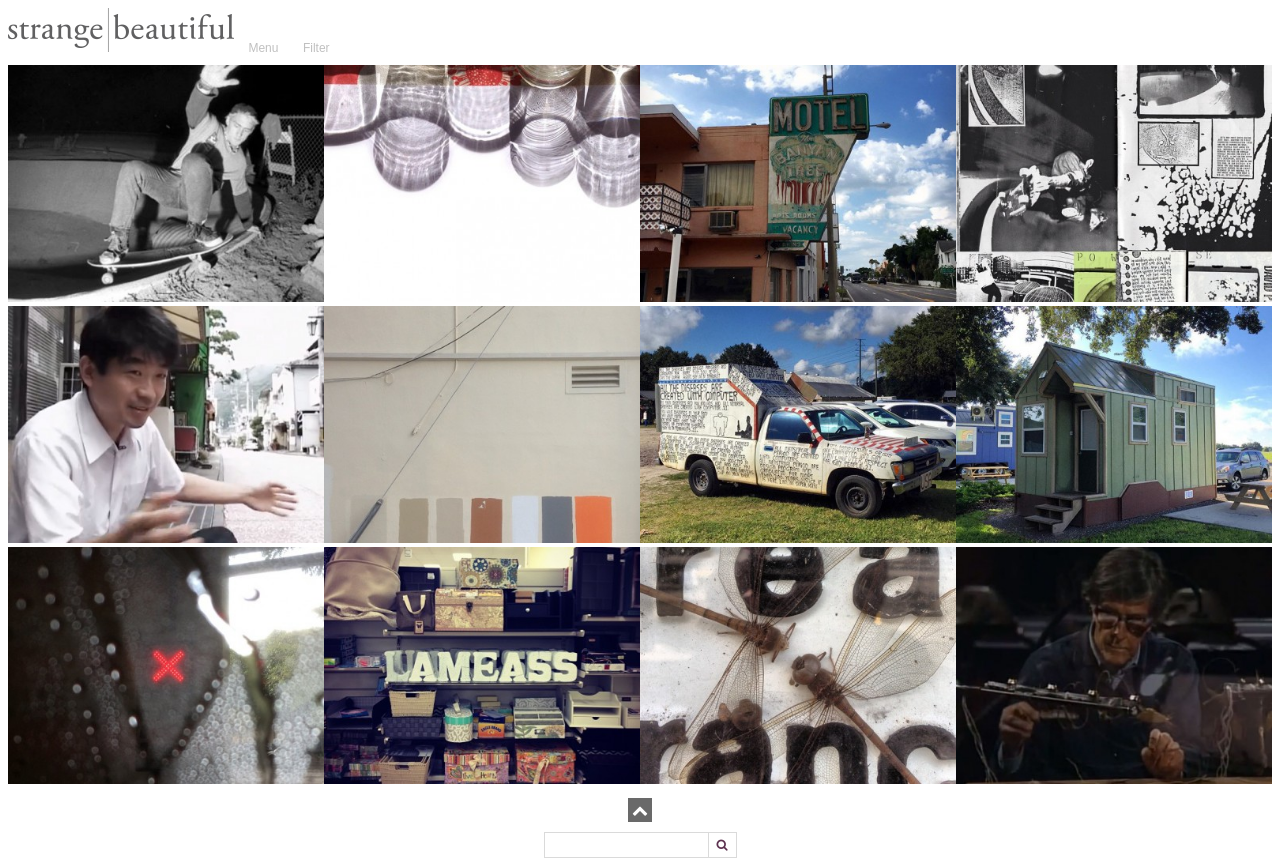
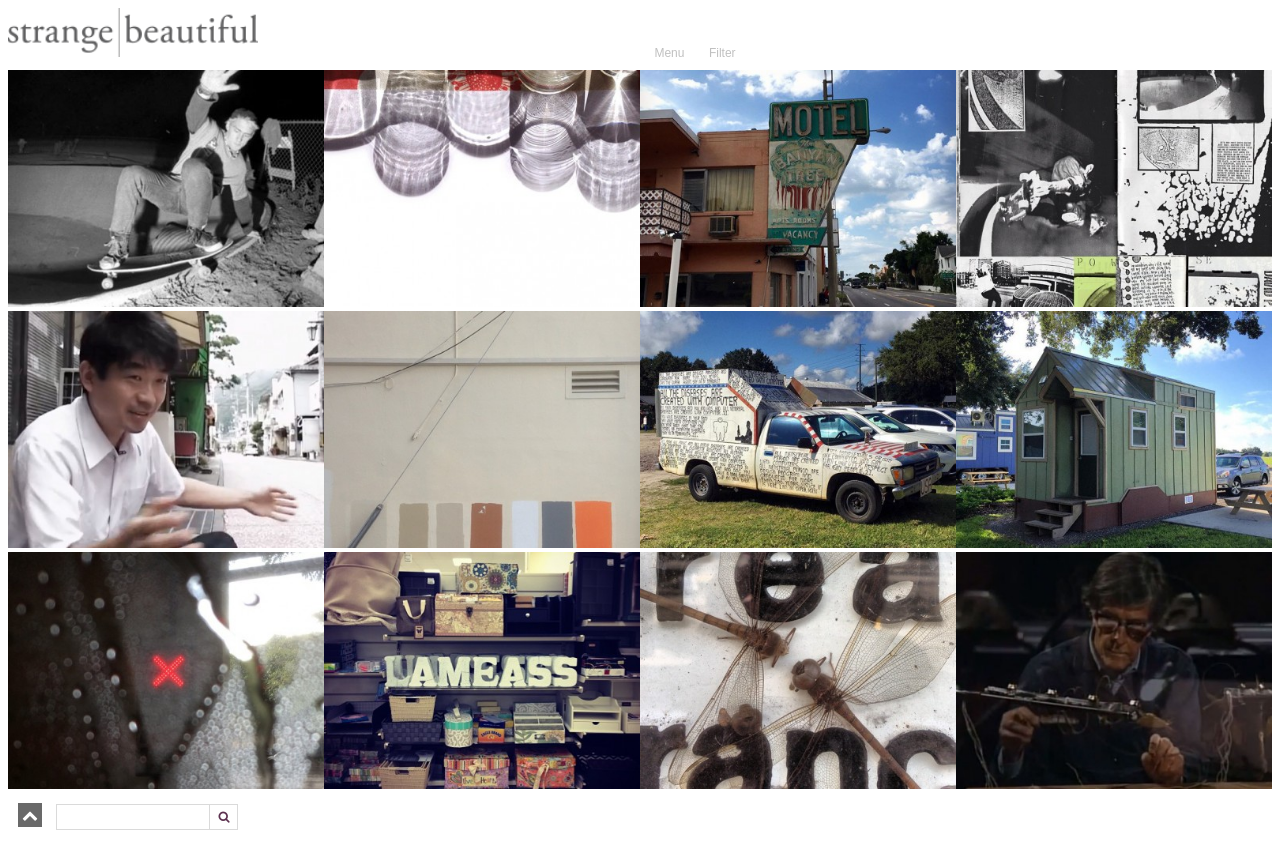
Before and after one commit to nstreetman/assignment-06, a plain HTML site: page index.html in a window 1280 px wide. After the commit the page ends 845 px from the top, so only its background shows below. Drawn offline with Linux system fonts and the light colour scheme.

Commit message:
close but header and footer still suck. Grrr.

```diff
--- a/css/style.css
+++ b/css/style.css
@@ -58,12 +58,12 @@ img{
   ******************/
 
   .image-stack div {
-    display: inline-block;;
+    display: inline-block;
     padding: 0px;
     width: 50%;
   }
 
-  .column-container img{
+  .column-container img {
     font-size: 0;
     padding: 0;
   }
@@ -137,16 +137,27 @@ Media Screen
         display: inline-block;
       }
 
-      div .menu {
-        border-right: 2px solid #dadada;
+      .logo img {
+        display: block;
+        max-width: 250px;
+        margin-left: 0;
       }
 
+      .logo {
+        width:50%;
+        align-items: baseline;
+      }
+
+      .nav-container {
+        display: inline-block;
+      }
+
+      footer div{
+        display: inline-block;
+      }
 
 	}
 
-  footer {
-
-  }
 
   @media screen and (min-width: 992px){
     .image-stack div {
--- a/index.html
+++ b/index.html
@@ -22,6 +22,7 @@
     </div>
 </header>
 
+
   <div class="column-container image-stack">
     <div><img src="images/strange-beautiful-img01.jpg"/></div>
     <div><img src="images/strange-beautiful-img02.jpg"/></div>
@@ -41,7 +42,7 @@
     <div class="column-container-footer">
         <div class="icon"><i class="fa fa-chevron-up" aria-hidden="true"></i></div>
     </div>
-    <form role="search" method="get" id="searchform" class="searchform" action="#" _lpchecked="1">
+    <!-- <form role="search" method="get" id="searchform" class="searchform" action="#" _lpchecked="1"> -->
       <div class="searchboxwrapper">
       <input class="searchbox" type="text" value="" name="s"  id="s">
       <input class="searchsubmit" type="submit" id="searchsubmit" value="">
```
